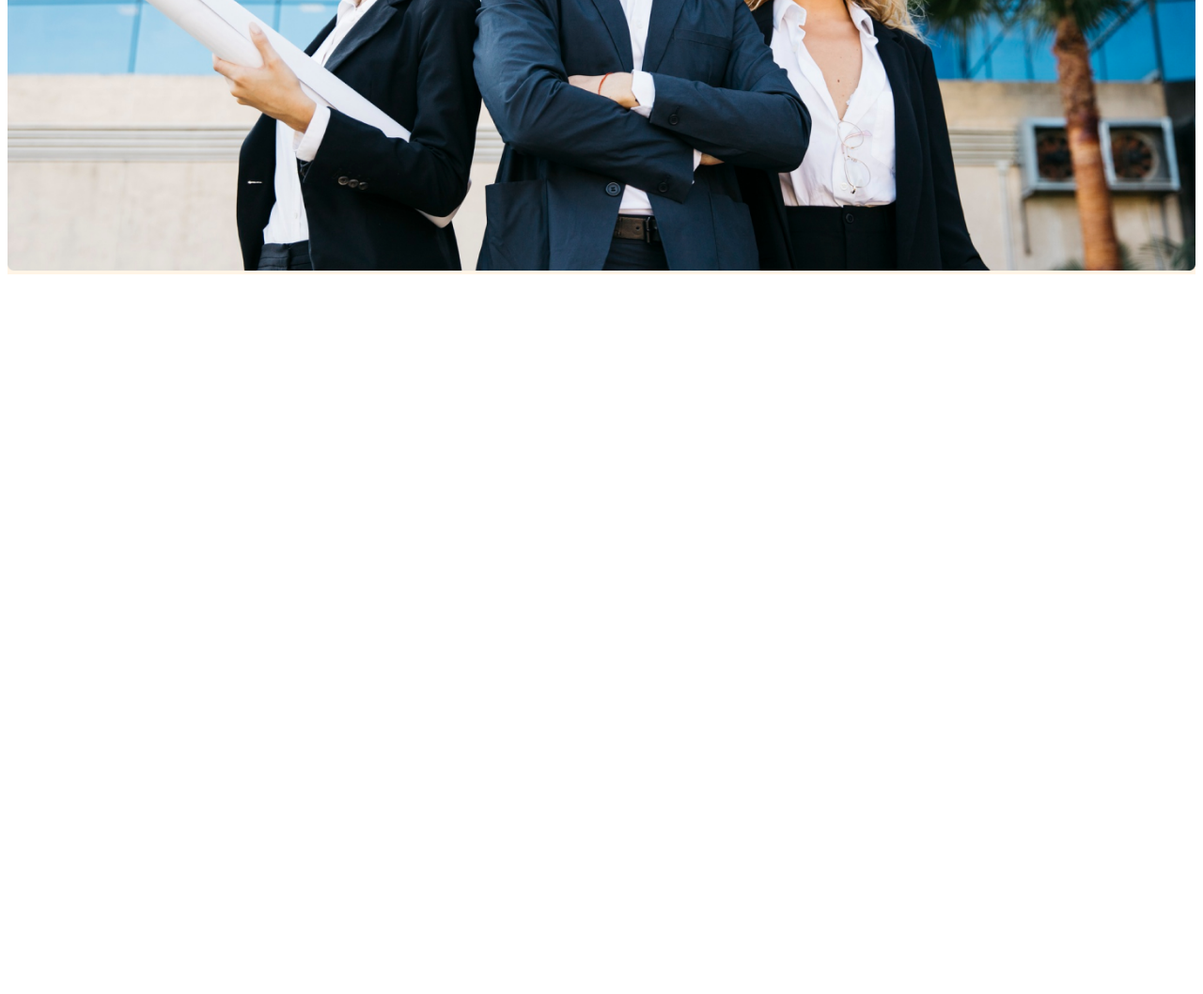
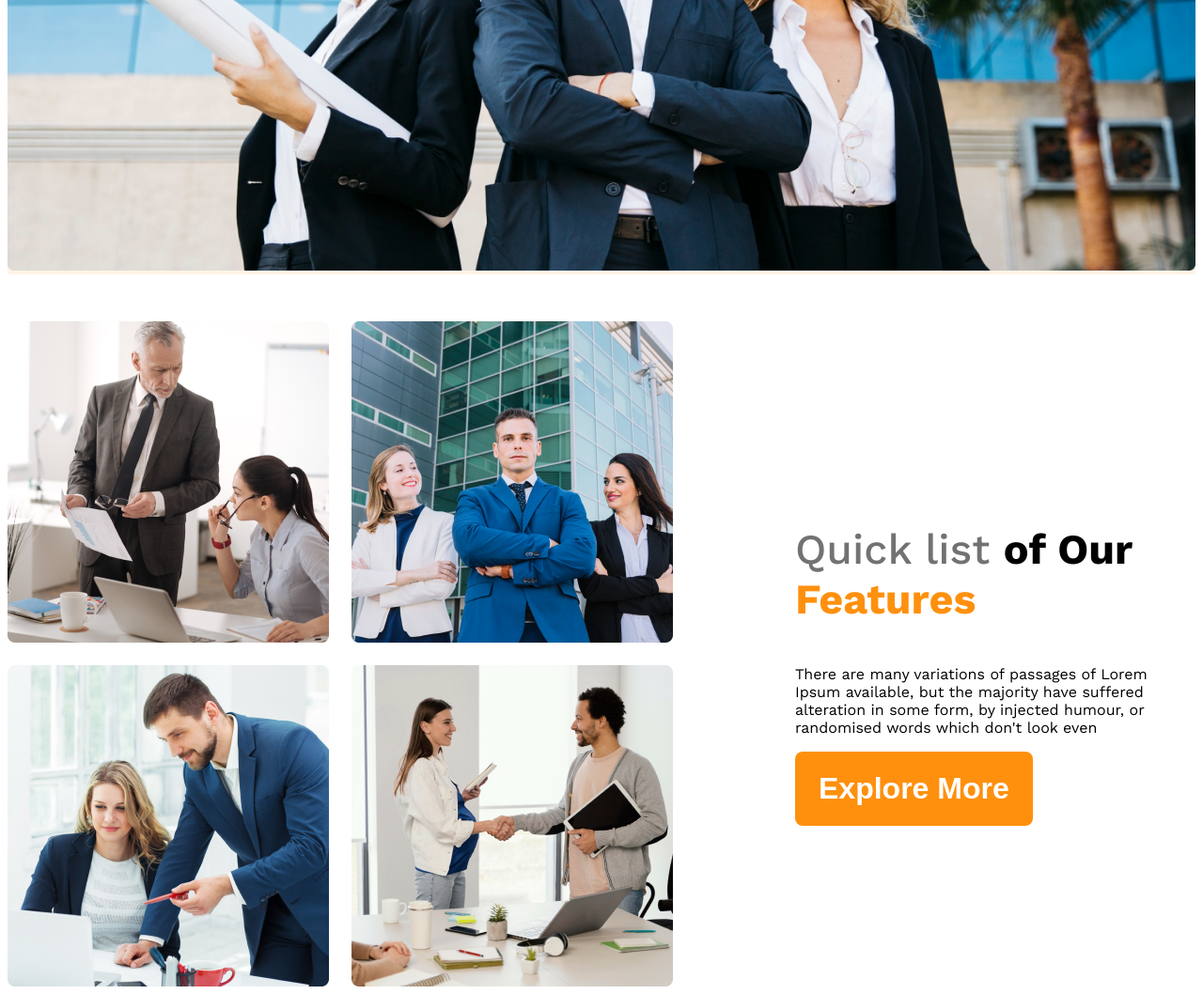
Before and after one commit to nazidan010/g3-architects-website, a plain HTML site: page index.html in a window 1280 px wide. Shown: the part 908-1966 px from the top of the page at 94% size. Before the commit the page ends 1208 px from the top, so only its background shows below. Drawn offline with nearby package versions, Linux system fonts and the light colour scheme.

Commit message:
explore more

```diff
--- a/architects.css
+++ b/architects.css
@@ -24,6 +24,7 @@
 }
 .bg-light{
     background-color: rgba(255, 144, 14, 0.1);
+    margin-bottom: 50px;
 }
 .btn-primary{
     background-color: #FF900E;
@@ -77,11 +78,47 @@
 .banner-image{
     width: 100%;
 }
+/* team and feature related styles */
+
+.teams{
+    align-items: center;
+}
+.team-img-container{
+    display: grid;
+    grid-template-columns:repeat(2, 1fr);
+    gap: 24px;
+}
+.our-features{
+    margin-left: 130px;
+    max-width: 530px;
+}
+.feature-title{
+    font-size: 2.8rem;
+    font-weight: 500;
+}
+.Features{
+    color: #FF900E;
+    font-weight: bold;
+}
+
 
 /* responsive media query */
 @media screen and (max-width: 576px) {
-    .navbar, .nav-links{
+    .navbar, .nav-links, .teams{
         flex-direction: column;
     }
 
+    .team-img-container{
+        grid-template-columns: repeat(1, 1fr);
+    }
 }
+/* medium device  */
+@media screen and (min-width: 577px) and (max-width: 992px) {
+    .teams{
+        flex-direction: column;
+    }
+    .our-features{
+        margin-left: 50px;
+    }
+
+}
--- a/index.html
+++ b/index.html
@@ -27,7 +27,20 @@
     <img class="banner-image" src="images/banner.png" alt="">
 </div>
     </header>
-    <main>
+        <main>
+        <section class="teams display-flex">
+            <div class="team-img-container">
+                <img src="images/team1.png" alt="">
+                <img src="images/team2.png" alt="">
+                <img src="images/team3.png" alt="">
+                <img src="images/team4.png" alt="">
+            </div>
+<div class="our-features">
+    <h3 class="feature-title"><span class="Quick list text-light-gray">Quick list</span> <b>of Our</b> <span class="Features">Features</span></h3>
+    <p>There are many variations of passages of Lorem Ipsum available, but the majority have suffered alteration in some form, by injected humour, or randomised words which don't look even</p>
+    <button class="btn-primary">Explore More</button>
+</div>
+        </section>
     </main>
     <footer>
 
```
